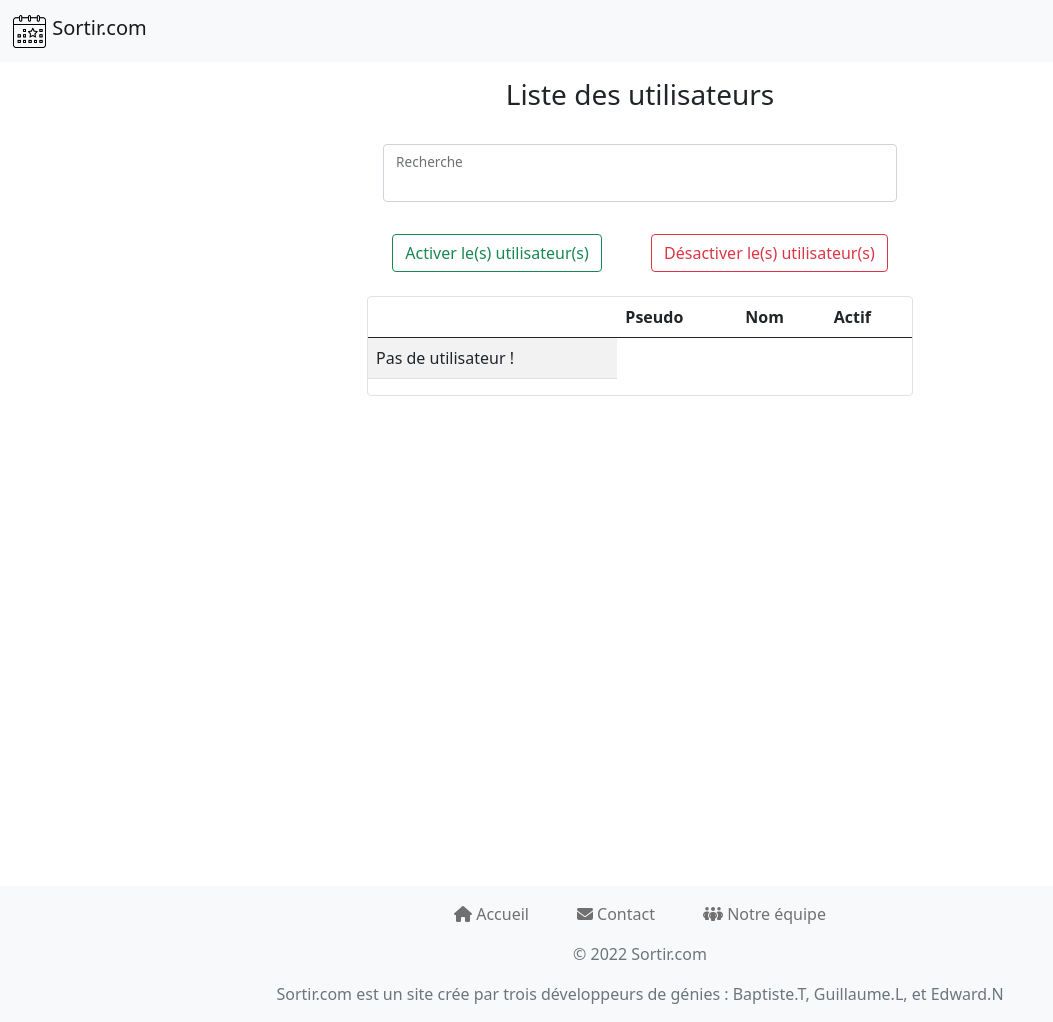
After one commit to Bleiz-Digenvez/Sorti_Eni_Project, a Symfony app: template templates/participant/liste.html.twig in a window 1280 px wide. The commit adds this page. Shown: the whole page, without its empty margins (0-1053 px from the left). Run offline with Twig, Linux system fonts and the light colour scheme; the template is opened without the code that fills it, so the values that code supplies are empty; some libraries are stand-ins or nearby versions.

Commit message:
ajout désactiver/activer un utilisateur

```diff
--- a/src/Controller/MainController.php
+++ b/src/Controller/MainController.php
@@ -19,7 +19,7 @@ use Symfony\Component\Routing\Annotation\Route;
 class MainController extends AbstractController
 {
     /**
-     * @Route("/", name="mobile_home", host="{subdomain}.localhost", defaults={"subdomain"="m"}, requirements={"subdomain"="m|mobile"})
+     * @Route("/", name="mobile_home", host="{subdomain}.sortir.com", defaults={"subdomain"="m"}, requirements={"subdomain"="m|mobile"})
      */
     public function mobileHome(SortieRepository $sortieRepository, EtatRepository $etatRepository, EntityManagerInterface $entityManager): Response
     {
--- a/templates/navbar/navbar.html.twig
+++ b/templates/navbar/navbar.html.twig
@@ -25,7 +25,7 @@
                         <ul class="dropdown-menu dropdown-menu-end" aria-labelledby="navbarScrollingDropdown">
                             <li><a class="dropdown-item" href="{{ path('ville_liste') }}">Villes</a></li>
                             <li><a class="dropdown-item" href="{{ path('campus_liste') }}">Sites</a></li>
-                            <li><a class="dropdown-item" href="#">Utilisateurs</a></li>
+                            <li><a class="dropdown-item" href="{{ path('participant_liste') }}">Utilisateurs</a></li>
                             <li><hr class="dropdown-divider"></li>
                             <p class="ms-3 me-3"> Ajouter un utilisateur :</p>
                             <li><a class="dropdown-item" href="{{ path('registration_registerForm') }}">Formulaire</a></li>
--- /dev/null
+++ b/templates/participant/liste.html.twig
@@ -0,0 +1,97 @@
+{% extends 'base.html.twig' %}
+
+{% block body %}
+<div class="container">
+    <div class="row justify-content-center mt-3">
+        <div class="col-lg-6">
+            <h3 class="text-center mb-3">Liste des utilisateurs</h3>
+
+            <div class="p-3 mb-3">
+                <div class="col form-floating">
+                    <input class="form-control me-2" id="inputSaisi" type="search" aria-label="Search">
+                    <label for="inputSaisi">Recherche</label>
+                </div>
+            </div>
+
+            <div class="row justify-content-evenly">
+                <div class="col-auto">
+                    <button type="button" class="btn btn-outline-success" onclick="estActif(true)">Activer le(s) utilisateur(s)</button>
+                </div>
+                <div class="col-auto">
+                    <button type="button" class="btn btn-outline-danger" onclick="estActif(false)">Désactiver le(s) utilisateur(s)</button>
+                </div>
+            </div>
+
+            <div class="border rounded mt-4">
+                <table class="table table-striped">
+                    <thead class="thead-dark">
+                    <tr>
+                        <th></th>
+                        <th scope="col">Pseudo</th>
+                        <th scope="col">Nom</th>
+                        <th scope="col">Actif</th>
+                    </tr>
+                    </thead>
+                    <tbody id="listeUtilisateurs">
+                    {% for participant in participants %}
+                        <tr>
+                            <td>
+                                <div class="form-check">
+                                    <input class="form-check-input" type="checkbox" value="{{ participant.id }}" name="checkParticipant">
+                                </div>
+                            </td>
+                            <td><a href="{{ path('participant_detail', {'id' : participant.id}) }}">{{ participant.pseudo }}
+                            </td>
+                            <td>{{ participant.prenom }} {{ participant.nom }}</td>
+                            <td>
+                                {% if participant.actif %}
+                                    <p style="color: green;">oui</p>
+                                {% else %}
+                                    <p style="color: darkred;">non</p>
+                                {% endif %}
+                            </td>
+                        </tr>
+                    {% else %}
+                        <tr>
+                            <td scope="row">Pas de utilisateur !</td>
+                        </tr>
+                    {% endfor %}
+                    </tbody>
+                </table>
+            </div>
+        </div>
+    </div>
+</div>
+
+<script src="https://cdn.jsdelivr.net/npm/axios/dist/axios.min.js"></script>
+<script>
+    //Récupére la sélection des participants faite par l'utilisateur
+    function selectionUtilisateur() {
+        let listeUtilisateurs = document.getElementsByName("checkParticipant");
+        let listeUlisateursSelectionnes = [];
+        listeUtilisateurs.forEach((utilisateur) => {
+            if (utilisateur.checked) {
+                listeUlisateursSelectionnes.push(utilisateur.value)
+            }
+        })
+        return listeUlisateursSelectionnes;
+    }
+
+    //Désactive ou active les particpants en BDD
+    //le parametre 'etat' doit être un boolean:
+    //true -> activer | false -> désactiver
+    function estActif(etat) {
+        let utilisateursSelectionnes = this.selectionUtilisateur();
+        axios.get("{{ path('participant_desactiver') }}", {
+            params: {"utilisateursSelectionnes": utilisateursSelectionnes, "etat": etat}
+        })
+            .then(function () {
+                location.reload();
+        });
+    }
+</script>
+{% endblock %}
+
+{% block title %}
+
+{% endblock %}
```
Also changed, not shown: src/Controller/ParticipantController.php (+59 -0 lines).
